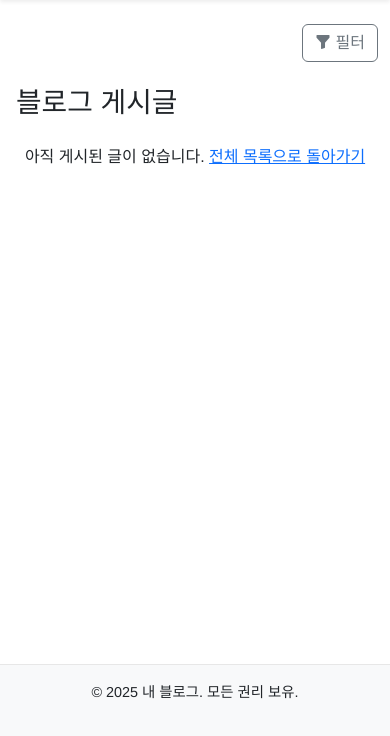
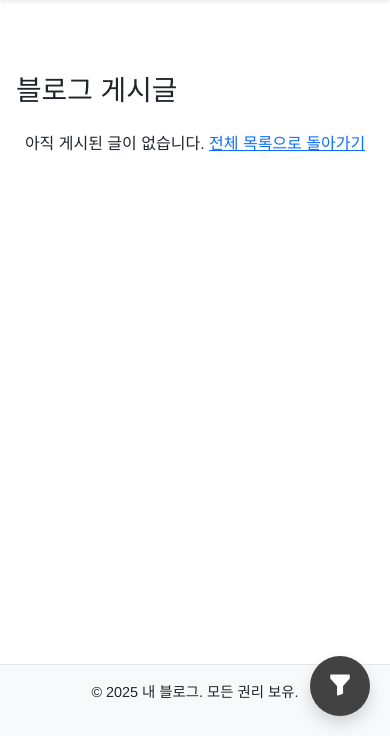
Before and after one commit to devzerops/blog, a Flask app: page / in a window 390 px wide. Shown: the part 108-844 px from the top of the page. Run offline with Flask 3, Linux system fonts and the light colour scheme; data that the repository does not hold is empty; some libraries are stand-ins or nearby versions.

Commit message:
feat: replace mobile filter/toc buttons with floating action buttons (FAB)

```diff
--- a/app/templates/post_list.html
+++ b/app/templates/post_list.html
@@ -13,11 +13,24 @@
 {% block main_container_class %}container-fluid{% endblock %}
 
 {% block content %}
-<!-- Off-canvas Filter Button (Mobile Only) -->
-<div class="d-md-none mb-3 text-end">
-    <button class="btn btn-outline-secondary" type="button" data-bs-toggle="offcanvas" data-bs-target="#filterOffcanvas" aria-controls="filterOffcanvas">
-        <i class="bi bi-funnel-fill"></i> 필터
-    </button>
+<!-- 모바일용 FAB 스타일 필터 버튼 (화면 우측 하단에 고정) -->
+<div class="d-md-none fixed-bottom" style="z-index: 1030; right: 20px; bottom: 20px; left: auto;">
+    <div class="d-flex flex-column align-items-end">
+        <!-- 필터 버튼 -->
+        <button class="btn rounded-circle d-flex align-items-center justify-content-center shadow"
+                type="button"
+                data-bs-toggle="offcanvas"
+                data-bs-target="#filterOffcanvas"
+                aria-controls="filterOffcanvas"
+                style="background-color: #424242; color: white; width: 60px; height: 60px;">
+            <i class="bi bi-funnel-fill" style="font-size: 1.5rem;"></i>
+        </button>
+    </div>
+</div>
+
+<!-- 원래 버튼의 공간을 유지하기 위한 바로 수를 채우는 div -->
+<div class="d-md-none" style="visibility: hidden;">
+    <div class="mb-3">&nbsp;</div>
 </div>
 
 <div class="row mt-4">
```
Also changed, not shown: app/templates/post_detail.html (+30 -17 lines).
